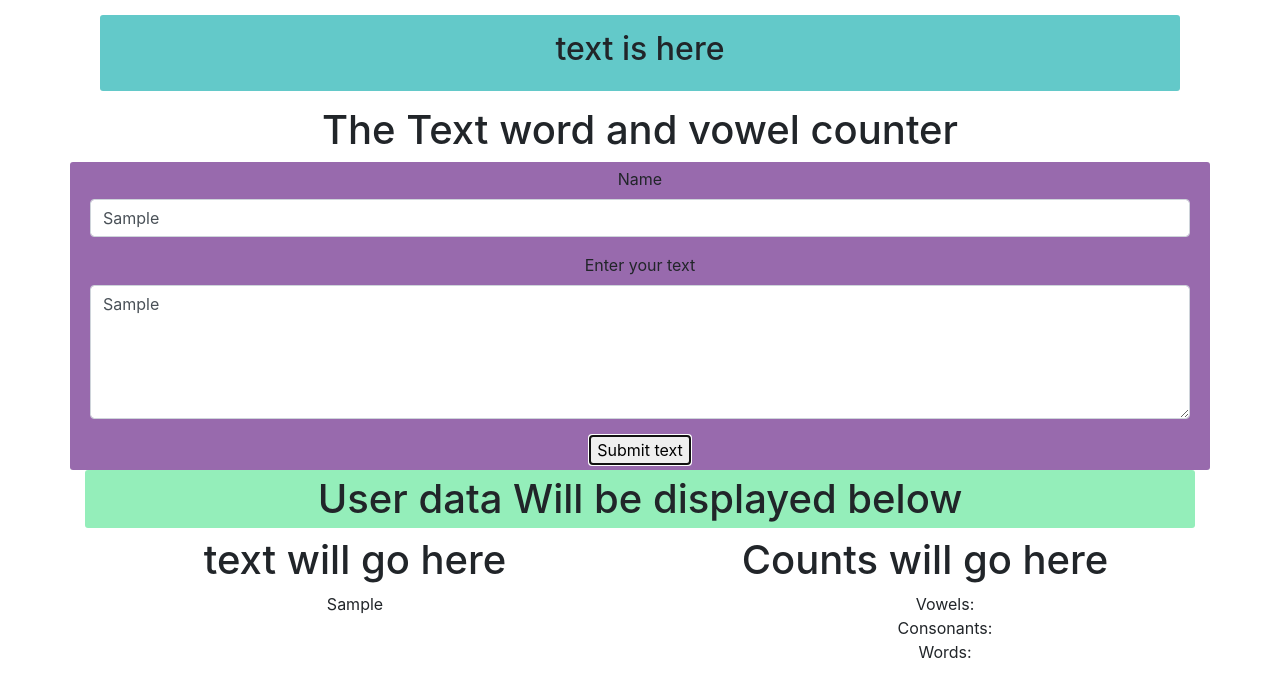
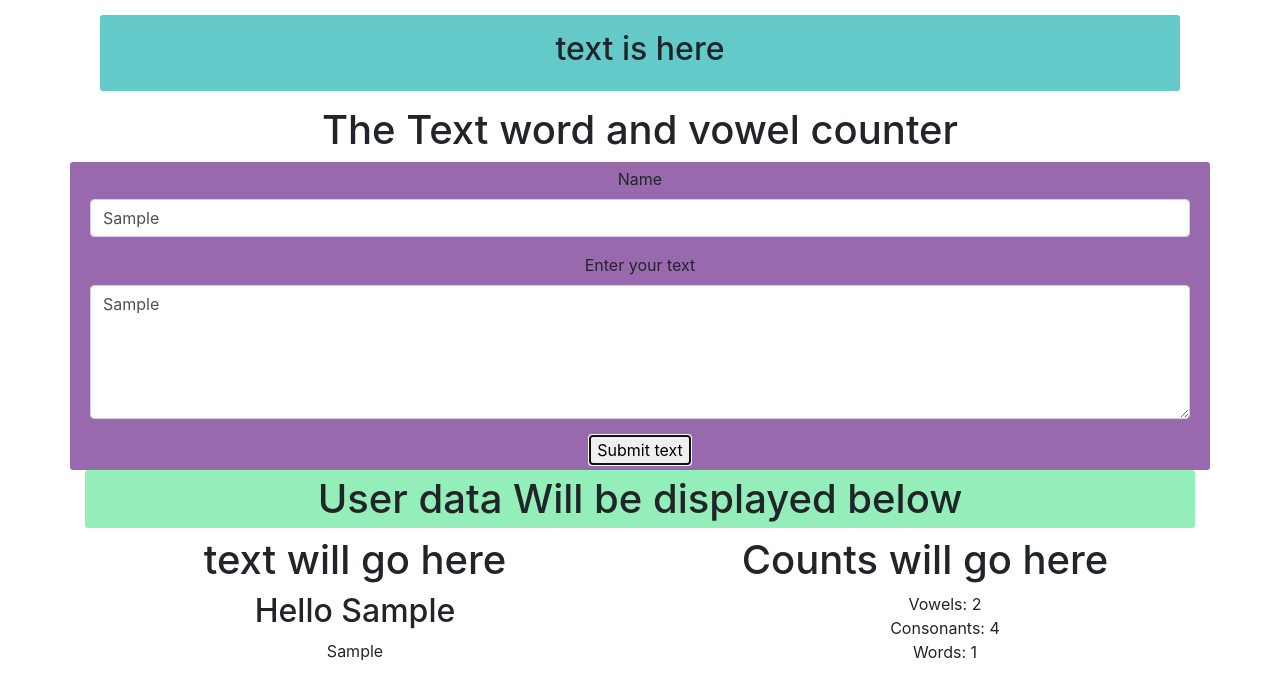
Before and after one commit to geomio/memory, a website built with webpack: page src/index.html in a window 1280 px wide. Both pictures are taken after typing "Sample", "Sample" into the empty fields and a click on the button "Submit text". Built offline with nearby package versions, Linux system fonts and the light colour scheme.

Commit message:
show user text name vowel, consonant, and word counts

```diff
--- a/src/css/styles.css
+++ b/src/css/styles.css
@@ -35,3 +35,8 @@
 #countList {
   list-style: none;
 }
+
+
+#userNameShow {
+  display: none;
+}
--- a/src/index.html
+++ b/src/index.html
@@ -37,6 +37,7 @@
     <div class="row" id="outputRow">
       <div class="col-md-6" id="userTextOutput">
         <h1>text will go here</h1>
+        <h2 id="userNameShow">Hello <span id="userNameOutput"></span></h2>
         <p><span id="outputUserText"></span></p>
       </div>
       <div class="col-md-6" id="userTextCountOutputs">
--- a/src/main.js
+++ b/src/main.js
@@ -15,6 +15,8 @@ $(document).ready(function() {
     // inputText.toLowerCase();
     const userEntry = new Journal(inputName, inputText);
     $("#outputUserText").html(inputText)
+    $("#userNameOutput").html(inputName)
+    $("#userNameShow").show()
     // const userArray = userEntry.inputText.split(" ");
     //the function or prototype to loop through text to find counts
     // the function to show and display all things
@@ -24,6 +26,9 @@ $(document).ready(function() {
     // console.log(userEntry.findConsonant('B'));
     // console.log(userEntry.findConsonant('O'));
     userEntry.findLetterCount()
+    $("#vowelNumber").html(userEntry.vowelCount)
+    $("#consonantsNumber").html(userEntry.consonantCount)
+    $("#wordNumber").html(userEntry.wordCount)
     console.log(userEntry);
 
   });
```
